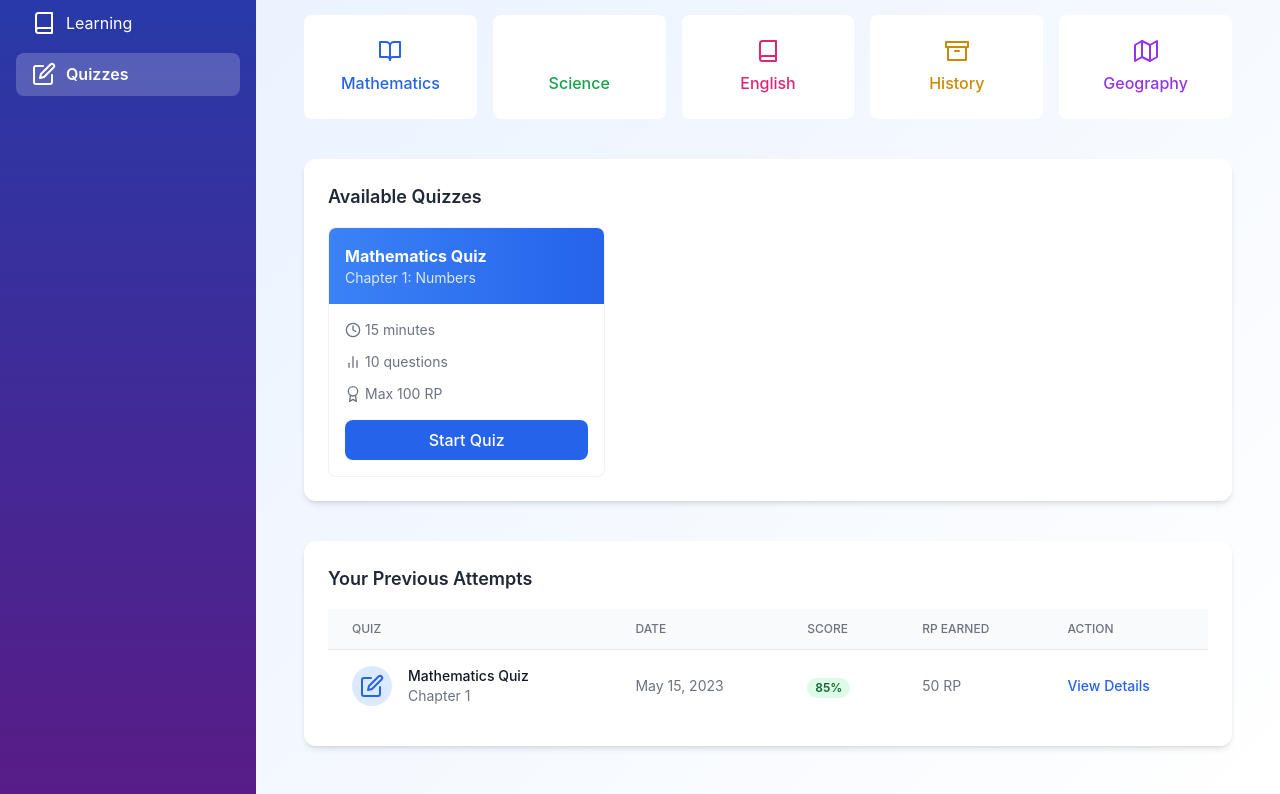
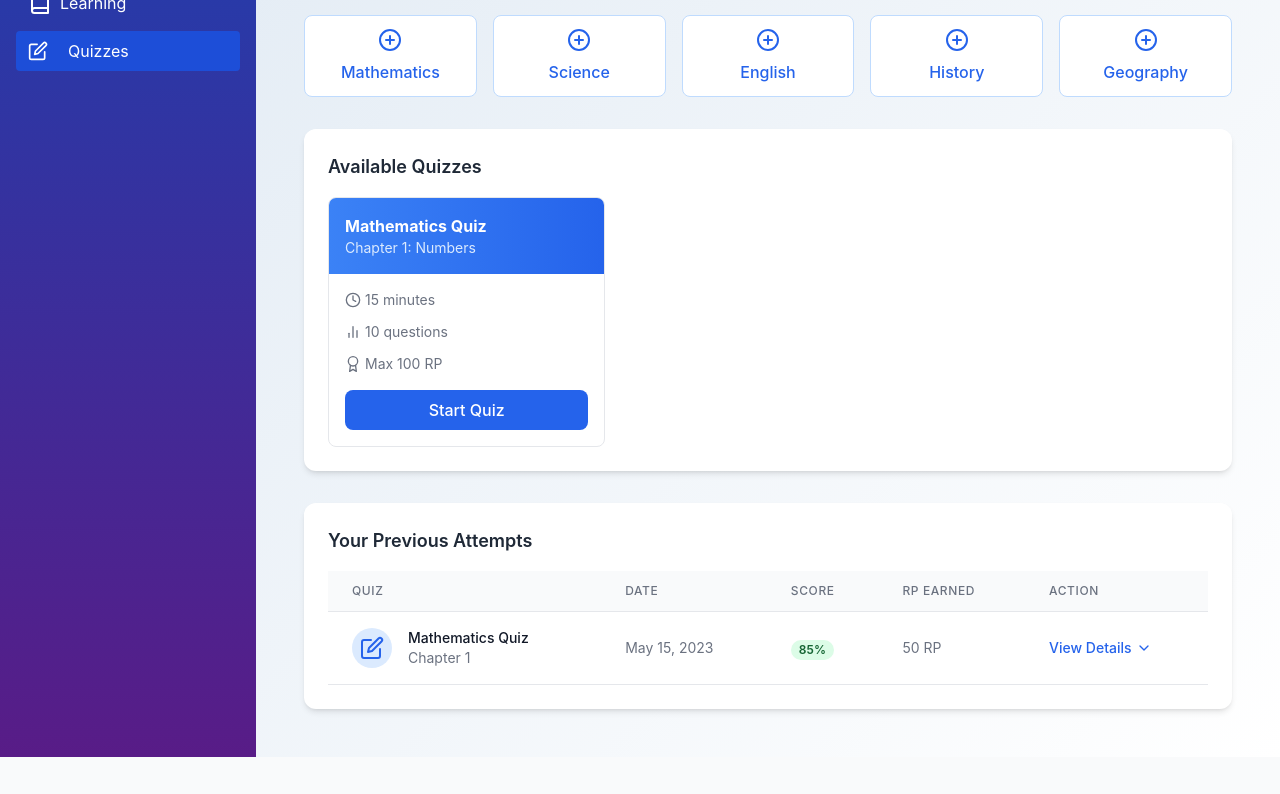
Before and after one commit to evilcap123/V.I.K.A.S, a plain HTML site: page quiz.html in a window 1280 px wide. Shown: the part 173-967 px from the top of the page. After the commit the page ends 930 px from the top, so only its background shows below. Drawn offline with nearby package versions, Linux system fonts and the light colour scheme.

Commit message:
Update quiz.html

```diff
--- a/quiz.html
+++ b/quiz.html
@@ -1,209 +1,268 @@
 <!DOCTYPE html>
 <html lang="en">
+
 <head>
     <meta charset="UTF-8">
     <meta name="viewport" content="width=device-width, initial-scale=1.0">
     <title>V.I.K.A.S - Quiz</title>
     <link rel="icon" type="image/x-icon" href="/static/favicon.ico">
+
+    <!-- Tailwind CSS -->
     <script src="https://cdn.tailwindcss.com"></script>
+
+    <!-- AOS Animation Library -->
     <link href="https://unpkg.com/aos@2.3.1/dist/aos.css" rel="stylesheet">
     <script src="https://unpkg.com/aos@2.3.1/dist/aos.js"></script>
+
+    <!-- Feather Icons -->
     <script src="https://cdn.jsdelivr.net/npm/feather-icons/dist/feather.min.js"></script>
+
     <style>
         body {
-      background: linear-gradient(135deg, #e6f0ff 0%, #ffffff 100%);
+            background: linear-gradient(135deg, #dfe9f3 0%, #ffffff 100%);
             font-family: 'Inter', sans-serif;
         }
-    /* Sidebar */
-    .sidebar a {
-      transition: all 0.3s ease;
-      display: flex; align-items: center; gap: 10px;
-      padding: 0.6rem 1rem; border-radius: 0.5rem;
-    }
-    .sidebar a:hover { background: rgba(255,255,255,0.1); transform: translateX(6px); }
-    .sidebar a.active { background: rgba(255,255,255,0.2); font-weight: 600; }
 
-    /* Quiz Category Cards */
-    .category-card {
-      transition: all 0.3s ease;
-      cursor: pointer;
-    }
-    .category-card:hover {
-      transform: translateY(-6px) scale(1.03);
-      box-shadow: 0 8px 20px rgba(0,0,0,0.12);
+        .accordion-content {
+            max-height: 0;
+            overflow: hidden;
+            transition: max-height 0.5s ease;
         }
 
-    /* Quiz Cards */
-    .quiz-card {
-      transition: all 0.35s ease;
-      border: 1px solid rgba(0,0,0,0.05);
+        .rotate-180 {
+            transform: rotate(180deg);
+            transition: transform 0.3s ease;
         }
-    .quiz-card:hover {
-      transform: translateY(-6px);
-      box-shadow: 0 8px 24px rgba(0,0,0,0.15);
-    }
-
-    /* Table rows */
-    table tbody tr:hover {
-      background: #f9fafb;
-    }
-
-    /* SPA Fade */
-    .page-content { transition: opacity 0.5s; opacity: 1; }
-    .page-hidden { opacity: 0; pointer-events: none; }
     </style>
 </head>
-<body>
 
+<body class="bg-gray-50">
     <div class="flex flex-col md:flex-row min-h-screen">
 
         <!-- Sidebar -->
         <div class="sidebar w-full md:w-64 bg-gradient-to-b from-blue-800 to-purple-900 text-white flex flex-col p-4">
-    <h2 class="text-2xl font-bold mb-6">V.I.K.A.S</h2>
+            <h2 class="text-xl font-bold mb-4">V.I.K.A.S</h2>
             <nav class="flex flex-col space-y-2">
-      <a href="dashboard.html" class="sidebar-link" data-page="dashboard.html"><i data-feather="home"></i> Dashboard</a>
-      <a href="leaderboard.html" class="sidebar-link" data-page="leaderboard.html"><i data-feather="award"></i> Leaderboard</a>
-      <a href="learning.html" class="sidebar-link" data-page="learning.html"><i data-feather="book"></i> Learning</a>
-      <a href="quiz.html" class="sidebar-link active" data-page="quiz.html"><i data-feather="edit"></i> Quizzes</a>
+                <a href="dashboard.html"
+                    class="hover:bg-blue-700 px-3 py-2 rounded flex items-center space-x-2">
+                    <i data-feather="home"></i>
+                    <span>Dashboard</span>
+                </a>
+                <a href="leaderboard.html"
+                    class="hover:bg-blue-700 px-3 py-2 rounded flex items-center space-x-2">
+                    <i data-feather="award"></i>
+                    <span>Leaderboard</span>
+                </a>
+                <a href="learning.html"
+                    class="hover:bg-blue-700 px-3 py-2 rounded flex items-center space-x-2">
+                    <i data-feather="book"></i>
+                    <span>Learning</span>
+                </a>
+                <a href="quiz.html" class="bg-blue-700 px-3 py-2 rounded flex items-center space-x-2">
+                    <i data-feather="edit" class="w-5 h-5 mr-3"></i>
+                    <span>Quizzes</span>
+                </a>
             </nav>
         </div>
 
         <!-- Main Content -->
-  <div class="flex-1 p-6 overflow-y-auto page-content">
+        <div class="flex-1 p-6 overflow-y-auto">
 
             <!-- Header -->
-    <header class="bg-white shadow-sm rounded-xl mb-6 p-4 flex justify-between items-center sticky top-0 z-10">
-      <h2 class="text-2xl font-bold text-gray-800">Quiz Center</h2>
-      <button class="p-2 rounded-full bg-blue-100 text-blue-600 hover:bg-blue-200 shadow-sm">
+            <header class="bg-white shadow-sm rounded-xl mb-6 p-4 flex justify-between items-center">
+                <h2 class="text-xl font-semibold text-gray-800">Quiz Center</h2>
+                <div class="flex items-center space-x-4">
+                    <button class="p-2 rounded-full bg-blue-100 text-blue-600 hover:bg-blue-200">
                         <i data-feather="message-square"></i>
                     </button>
+                </div>
             </header>
 
-    <main class="p-2 md:p-6 space-y-10">
+            <main class="p-6">
 
                 <!-- Quiz Categories -->
-      <section data-aos="fade-up">
+                <div class="mb-8">
                     <h3 class="text-lg font-semibold text-gray-800 mb-4">Select Quiz Category</h3>
                     <div class="grid grid-cols-2 sm:grid-cols-3 md:grid-cols-4 lg:grid-cols-5 gap-4">
-          <div class="category-card py-6 px-4 bg-white rounded-lg text-blue-600 font-medium flex flex-col items-center">
-            <i data-feather="book-open" class="w-6 h-6 mb-2"></i> Mathematics
-          </div>
-          <div class="category-card py-6 px-4 bg-white rounded-lg text-green-600 font-medium flex flex-col items-center">
-            <i data-feather="flask" class="w-6 h-6 mb-2"></i> Science
-          </div>
-          <div class="category-card py-6 px-4 bg-white rounded-lg text-pink-600 font-medium flex flex-col items-center">
-            <i data-feather="book" class="w-6 h-6 mb-2"></i> English
-          </div>
-          <div class="category-card py-6 px-4 bg-white rounded-lg text-yellow-600 font-medium flex flex-col items-center">
-            <i data-feather="archive" class="w-6 h-6 mb-2"></i> History
-          </div>
-          <div class="category-card py-6 px-4 bg-white rounded-lg text-purple-600 font-medium flex flex-col items-center">
-            <i data-feather="map" class="w-6 h-6 mb-2"></i> Geography
+                        <button
+                            class="py-3 px-4 bg-white border border-blue-200 rounded-lg hover:bg-blue-50 text-blue-600 font-medium transition flex flex-col items-center">
+                            <i data-feather="plus-circle" class="w-6 h-6 mb-2"></i>
+                            Mathematics
+                        </button>
+                        <button
+                            class="py-3 px-4 bg-white border border-blue-200 rounded-lg hover:bg-blue-50 text-blue-600 font-medium transition flex flex-col items-center">
+                            <i data-feather="plus-circle" class="w-6 h-6 mb-2"></i>
+                            Science
+                        </button>
+                        <button
+                            class="py-3 px-4 bg-white border border-blue-200 rounded-lg hover:bg-blue-50 text-blue-600 font-medium transition flex flex-col items-center">
+                            <i data-feather="plus-circle" class="w-6 h-6 mb-2"></i>
+                            English
+                        </button>
+                        <button
+                            class="py-3 px-4 bg-white border border-blue-200 rounded-lg hover:bg-blue-50 text-blue-600 font-medium transition flex flex-col items-center">
+                            <i data-feather="plus-circle" class="w-6 h-6 mb-2"></i>
+                            History
+                        </button>
+                        <button
+                            class="py-3 px-4 bg-white border border-blue-200 rounded-lg hover:bg-blue-50 text-blue-600 font-medium transition flex flex-col items-center">
+                            <i data-feather="plus-circle" class="w-6 h-6 mb-2"></i>
+                            Geography
+                        </button>
                     </div>
                 </div>
-      </section>
 
                 <!-- Available Quizzes -->
-      <section class="bg-white rounded-xl shadow-md p-6" data-aos="fade-up">
+                <div class="bg-white rounded-xl shadow-md overflow-hidden mb-8" data-aos="fade-up">
+                    <div class="p-6">
                         <h3 class="text-lg font-semibold text-gray-800 mb-4">Available Quizzes</h3>
+
                         <div class="grid grid-cols-1 md:grid-cols-2 lg:grid-cols-3 gap-6">
-
-          <!-- Quiz Card -->
-          <div class="quiz-card rounded-lg overflow-hidden bg-white">
+                            <!-- Example Quiz Card -->
+                            <div
+                                class="border border-gray-200 rounded-lg overflow-hidden hover:shadow-md transition transform hover:-translate-y-1">
                                 <div class="bg-gradient-to-r from-blue-500 to-blue-600 p-4 text-white">
                                     <h4 class="font-bold">Mathematics Quiz</h4>
                                     <p class="text-sm text-blue-100">Chapter 1: Numbers</p>
                                 </div>
                                 <div class="p-4">
                                     <div class="flex items-center text-sm text-gray-500 mb-3">
-                <i data-feather="clock" class="w-4 h-4 mr-1"></i> 15 minutes
+                                        <i data-feather="clock" class="w-4 h-4 mr-1"></i>
+                                        <span>15 minutes</span>
                                     </div>
                                     <div class="flex items-center text-sm text-gray-500 mb-3">
-                <i data-feather="bar-chart-2" class="w-4 h-4 mr-1"></i> 10 questions
+                                        <i data-feather="bar-chart-2" class="w-4 h-4 mr-1"></i>
+                                        <span>10 questions</span>
                                     </div>
                                     <div class="flex items-center text-sm text-gray-500 mb-4">
-                <i data-feather="award" class="w-4 h-4 mr-1"></i> Max 100 RP
+                                        <i data-feather="award" class="w-4 h-4 mr-1"></i>
+                                        <span>Max 100 RP</span>
                                     </div>
-              <button class="w-full bg-blue-600 hover:bg-blue-700 text-white py-2 px-4 rounded-lg font-medium transition">Start Quiz</button>
+                                    <button
+                                        class="w-full bg-blue-600 hover:bg-blue-700 text-white py-2 px-4 rounded-lg font-medium transition">
+                                        Start Quiz
+                                    </button>
+                                </div>
+                            </div>
+                            <!-- Add other quiz cards here -->
+                        </div>
                     </div>
                 </div>
 
-        </div>
-      </section>
+                <!-- Previous Attempts -->
+                <div class="bg-white rounded-xl shadow-md overflow-hidden" data-aos="fade-up">
+                    <div class="p-6">
+                        <h3 class="text-lg font-semibold text-gray-800 mb-4">Your Previous Attempts</h3>
 
-      <!-- Previous Attempts -->
-      <section class="bg-white rounded-xl shadow-md p-6" data-aos="fade-up">
-        <h3 class="text-lg font-semibold text-gray-800 mb-4">Your Previous Attempts</h3>
                         <div class="overflow-x-auto">
                             <table class="min-w-full divide-y divide-gray-200">
                                 <thead class="bg-gray-50">
                                     <tr>
-                <th class="px-6 py-3 text-left text-xs font-medium text-gray-500 uppercase">Quiz</th>
-                <th class="px-6 py-3 text-left text-xs font-medium text-gray-500 uppercase">Date</th>
-                <th class="px-6 py-3 text-left text-xs font-medium text-gray-500 uppercase">Score</th>
-                <th class="px-6 py-3 text-left text-xs font-medium text-gray-500 uppercase">RP Earned</th>
-                <th class="px-6 py-3 text-left text-xs font-medium text-gray-500 uppercase">Action</th>
+                                        <th
+                                            class="px-6 py-3 text-left text-xs font-medium text-gray-500 uppercase tracking-wider">
+                                            Quiz
+                                        </th>
+                                        <th
+                                            class="px-6 py-3 text-left text-xs font-medium text-gray-500 uppercase tracking-wider">
+                                            Date
+                                        </th>
+                                        <th
+                                            class="px-6 py-3 text-left text-xs font-medium text-gray-500 uppercase tracking-wider">
+                                            Score
+                                        </th>
+                                        <th
+                                            class="px-6 py-3 text-left text-xs font-medium text-gray-500 uppercase tracking-wider">
+                                            RP Earned
+                                        </th>
+                                        <th
+                                            class="px-6 py-3 text-left text-xs font-medium text-gray-500 uppercase tracking-wider">
+                                            Action
+                                        </th>
                                     </tr>
                                 </thead>
                                 <tbody class="bg-white divide-y divide-gray-200">
+
+                                    <!-- Attempt Row -->
                                     <tr>
-                <td class="px-6 py-4">
+                                        <td class="px-6 py-4 whitespace-nowrap">
                                             <div class="flex items-center">
-                    <div class="h-10 w-10 bg-blue-100 rounded-full flex items-center justify-center">
+                                                <div
+                                                    class="flex-shrink-0 h-10 w-10 bg-blue-100 rounded-full flex items-center justify-center">
                                                     <i data-feather="edit" class="text-blue-600"></i>
                                                 </div>
                                                 <div class="ml-4">
-                      <div class="text-sm font-medium text-gray-900">Mathematics Quiz</div>
+                                                    <div class="text-sm font-medium text-gray-900">Mathematics Quiz
+                                                    </div>
                                                     <div class="text-sm text-gray-500">Chapter 1</div>
                                                 </div>
                                             </div>
                                         </td>
-                <td class="px-6 py-4 text-sm text-gray-500">May 15, 2023</td>
-                <td class="px-6 py-4">
-                  <span class="px-2 inline-flex text-xs leading-5 font-semibold rounded-full bg-green-100 text-green-800">85%</span>
+                                        <td class="px-6 py-4 whitespace-nowrap text-sm text-gray-500">May 15, 2023</td>
+                                        <td class="px-6 py-4 whitespace-nowrap">
+                                            <span
+                                                class="px-2 inline-flex text-xs leading-5 font-semibold rounded-full bg-green-100 text-green-800">
+                                                85%
+                                            </span>
                                         </td>
-                <td class="px-6 py-4 text-sm text-gray-500">50 RP</td>
-                <td class="px-6 py-4 text-sm font-medium">
-                  <a href="#" class="text-blue-600 hover:text-blue-900">View Details</a>
+                                        <td class="px-6 py-4 whitespace-nowrap text-sm text-gray-500">50 RP</td>
+                                        <td class="px-6 py-4 whitespace-nowrap text-sm font-medium">
+                                            <button
+                                                class="toggle-details text-blue-600 hover:text-blue-900 flex items-center space-x-1">
+                                                <span>View Details</span>
+                                                <i data-feather="chevron-down" class="w-4 h-4"></i>
+                                            </button>
                                         </td>
                                     </tr>
+
+                                    <!-- Expandable Row -->
+                                    <tr class="quiz-details">
+                                        <td colspan="5" class="px-6 py-0 bg-gray-50">
+                                            <div class="accordion-content">
+                                                <div
+                                                    class="p-4 rounded-lg border border-gray-200 bg-white shadow-sm space-y-2">
+                                                    <p><strong>Time Taken:</strong> 12 minutes</p>
+                                                    <p><strong>Correct Answers:</strong> 8</p>
+                                                    <p><strong>Incorrect Answers:</strong> 2</p>
+                                                    <button
+                                                        class="bg-blue-600 hover:bg-blue-700 text-white px-3 py-1 rounded">Retry
+                                                        Quiz</button>
+                                                </div>
+                                            </div>
+                                        </td>
+                                    </tr>
+
                                 </tbody>
                             </table>
                         </div>
-      </section>
+                    </div>
+                </div>
 
             </main>
         </div>
     </div>
 
     <script>
-AOS.init({ once: true });
+        AOS.init();
         feather.replace();
 
-// SPA Navigation
-document.querySelectorAll('.sidebar-link').forEach(link=>{
-  link.addEventListener('click', e=>{
-    e.preventDefault();
-    const url = link.getAttribute('data-page');
-    loadPage(url);
+        // Toggle expandable rows
+        document.querySelectorAll(".toggle-details").forEach((btn) => {
+            btn.addEventListener("click", () => {
+                const tr = btn.closest("tr");
+                const detailsRow = tr.nextElementSibling;
+                const content = detailsRow.querySelector(".accordion-content");
+                const icon = btn.querySelector("i");
+
+                if (content.style.maxHeight) {
+                    content.style.maxHeight = null;
+                    icon.classList.remove("rotate-180");
+                } else {
+                    content.style.maxHeight = content.scrollHeight + "px";
+                    icon.classList.add("rotate-180");
+                }
             });
         });
-
-function loadPage(url){
-  const content = document.querySelector('.page-content');
-  content.classList.add('page-hidden');
-  setTimeout(()=>{
-    fetch(url).then(res=>res.text()).then(html=>{
-      const parser = new DOMParser();
-      const doc = parser.parseFromString(html, 'text/html');
-      const newContent = doc.querySelector('.page-content');
-      content.innerHTML = newContent.innerHTML;
-      content.classList.remove('page-hidden');
-      feather.replace();
-      AOS.refresh();
-    });
-  }, 400);
-}
     </script>
 </body>
+
 </html>
```
Lines whose indentation alone changed are shown as unchanged.
